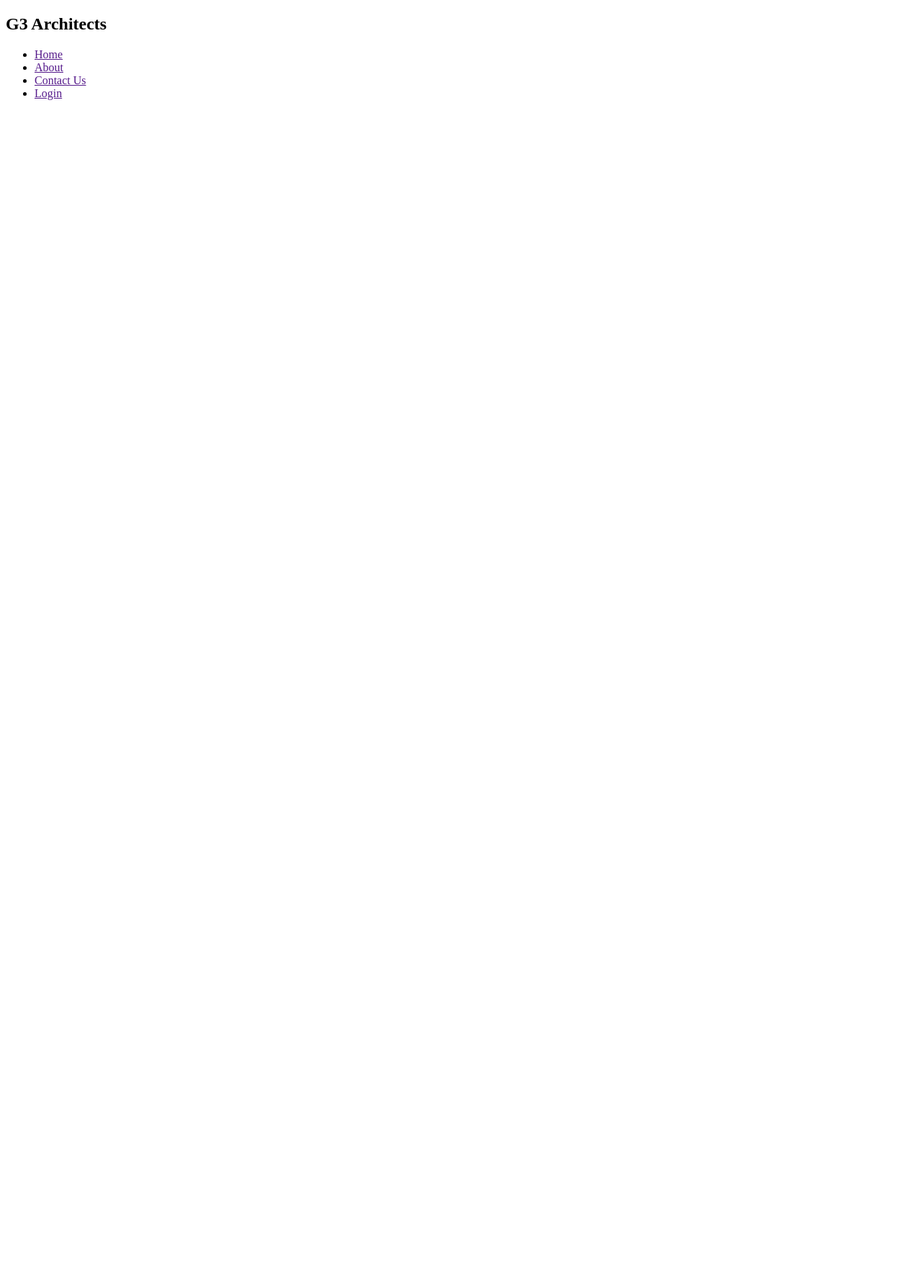
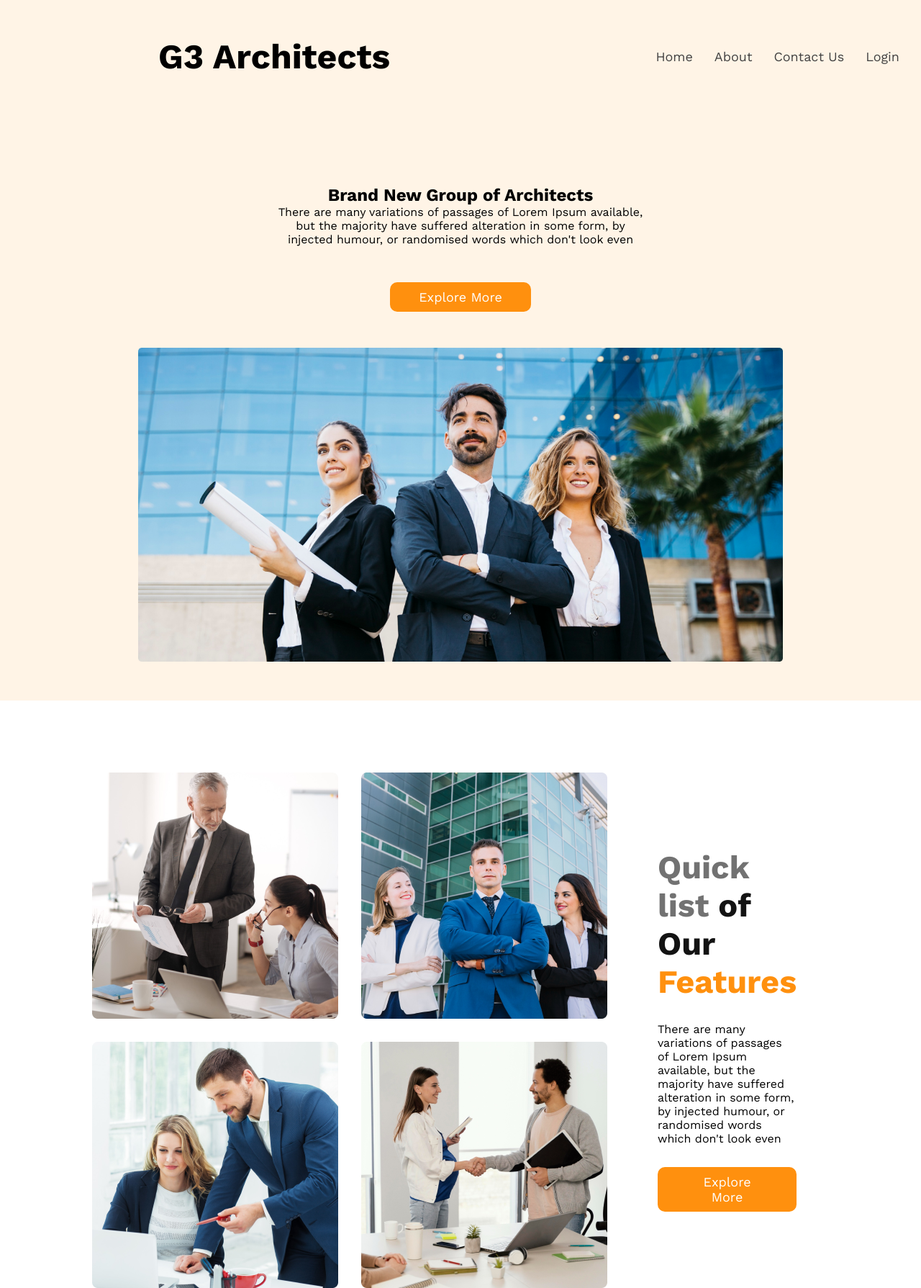
Before and after one commit to HasibulHasan01/g3-architects-website, a plain HTML site: page index.html in a window 1280 px wide. Shown: the whole page at 72% size. Before the commit the page ends 800 px from the top, so only its background shows below. Drawn offline with nearby package versions, Linux system fonts and the light colour scheme.

Commit message:
header and feature area done

```diff
--- a/index.html
+++ b/index.html
@@ -1,27 +1,63 @@
 <!DOCTYPE html>
 <html lang="en">
   <head>
-    <meta charset="UTF-8">
-    <meta name="viewport" content="width=device-width, initial-scale=1.0">
+    <meta charset="UTF-8" />
+    <meta name="viewport" content="width=device-width, initial-scale=1.0" />
+    <link rel="stylesheet" href="styles/main.css" />
     <title>G3-Arcitects</title>
   </head>
   <body>
-    <header>
-        <nav>
-            <h1>G3 Architects</h1>
-            <ul>
+    <header class="main-header">
+      <!-- nav area starts -->
+      <nav class="navbar">
+        <h1 class="nav-title">G3 Architects</h1>
+        <ul class="nav-anchors">
           <li><a href="">Home</a></li>
           <li><a href="">About</a></li>
           <li><a href="">Contact Us</a></li>
           <li><a href="">Login</a></li>
         </ul>
       </nav>
+      <!-- nav area ends -->
+
+      <!-- header text area starts -->
+      <section class="header-text-image">
+        <div class="header-text">
+          <h1>Brand New Group of Architects</h1>
+          <p>
+            There are many variations of passages of Lorem Ipsum available, but
+            the majority have suffered alteration in some form, by injected
+            humour, or randomised words which don't look even
+          </p>
+          <button class="btn-primary ex-btn">Explore More</button>
+        </div>
+        <div class="header-img">
+          <img src="./images/banner.png" alt="" />
+        </div>
+      </section>
+      <!-- header text area ends -->
     </header>
     <main>
-
+      <!-- quick list feature area starts -->
+      <section class="feature-area-container">
+        <div class="feature-img">
+            <img src="./images/team1.png" alt="">
+            <img src="./images/team2.png" alt="">
+            <img src="./images/team3.png" alt="">
+            <img src="./images/team4.png" alt="">
+        </div>
+        <div class="feature-content">
+          <h1 class="feature-h1"><span class="ql">Quick list</span> <span class="of">of Our</span> <span class="fe">Features</span></h1>
+          <p>
+            There are many variations of passages of Lorem Ipsum available, but
+            the majority have suffered alteration in some form, by injected
+            humour, or randomised words which don't look even
+          </p>
+          <button class="btn-primary feature-btn">Explore More</button>
+        </div>
+      </section>
+      <!-- quick list feature area ends -->
     </main>
-    <footer>
-
-    </footer>
+    <footer></footer>
   </body>
 </html>
--- a/styles/main.css
+++ b/styles/main.css
@@ -0,0 +1,162 @@
+/* work sans google font */
+/* shared styles */
+@import url('https://fonts.googleapis.com/css2?family=Work+Sans:wght@400;500;600;700;800&display=swap');
+
+*{
+    font-family: 'Work Sans', sans-serif;
+    margin: 0px;
+}
+
+.btn-primary{
+    background-color: #FF900E;
+    color: white;
+    font-size: 18px;
+    padding: 10px 40px;
+    border-radius: 10px;
+    border: 0;
+    cursor: pointer;
+}
+
+
+
+/* header styles */
+.main-header{
+    background-color:rgba(255, 144, 14, 0.10);
+}
+
+.navbar{
+    display: flex;
+    justify-content: space-between;
+    align-items: center;
+    margin-bottom: 100px;
+}
+
+.nav-title{
+    font-weight: 700;
+    font-size: 3rem;
+    margin: 50px 220px;
+}
+
+.nav-anchors{
+    display: flex;
+}
+
+.nav-anchors li{
+    list-style: none;
+    margin-right: 30px;
+    font-size: 18px;
+}
+
+.nav-anchors a{
+    text-decoration: none;
+    color: #424242;
+}
+
+.header-text{
+    width: 40%;
+    margin: 0 auto 0 auto;
+    text-align: center;
+}
+
+.ex-btn{
+    margin: 50px;
+}
+
+.header-img{
+    text-align: center;
+    padding: 0 0 50px 0;
+}
+
+.header-img img{
+    width: 70%;
+}
+
+
+/* feature area styles */
+.images-grid{
+    display: flex;
+    flex-direction: column;
+}
+
+.feature-area-container{
+    display: flex;
+    align-items: center;
+    justify-content: space-between;
+    width: 80%;
+    margin: 100px auto 0 auto;
+}
+
+
+.feature-img{
+    display: grid;
+    grid-template-columns: repeat(2, 1fr);
+    gap: 2rem;
+}
+
+
+.feature-content{
+    width: 45%;
+    padding: 70px;
+}
+
+.feature-h1{
+    font-size: 45px;
+    margin-bottom: 30px;
+}
+
+.ql{
+    color: #727272;
+}
+
+.of{
+    color: #131313;
+}
+
+.fe{
+    color: #FF900E;
+}
+
+.feature-btn{
+    margin-top: 30px;
+}
+
+
+
+
+
+
+
+
+
+
+
+
+
+@media screen and (max-width:576px) {
+    *{
+        margin: 0px;
+    }
+    .navbar{
+        flex-direction: column;
+        margin-bottom: 50px;
+    }
+    .nav-title{
+        /* margin: 10px 0px 25px 30px; */
+        font-size: 2rem;
+    }
+    .btn-primary{
+        margin: 20px 0px;
+    }
+    .header-img img{
+        width: 90%;
+    }
+}
+
+@media screen and (min-width:576px) and (max-width:960px) {
+    .main-header{
+        padding: 50px;
+    }
+    .navbar{
+        flex-direction: column;
+    }
+}
```
Lines whose indentation alone changed are shown as unchanged.
